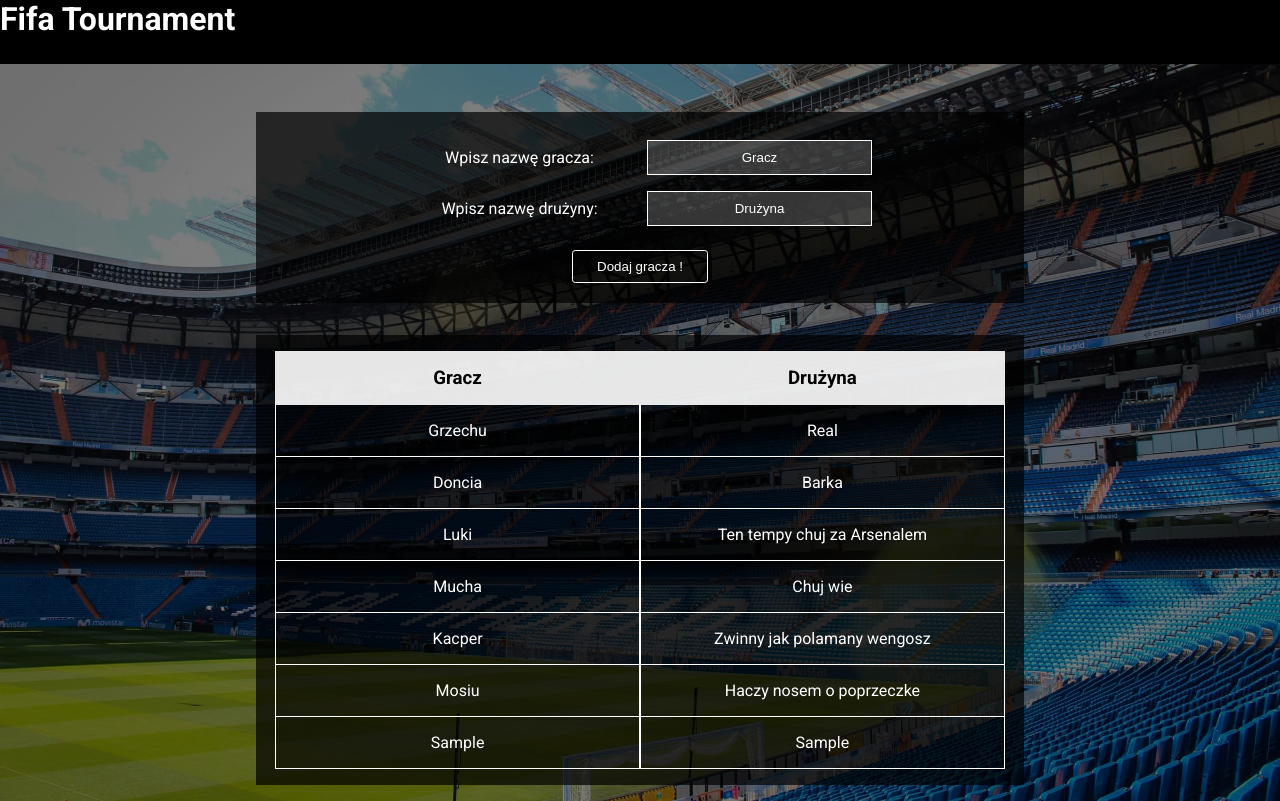
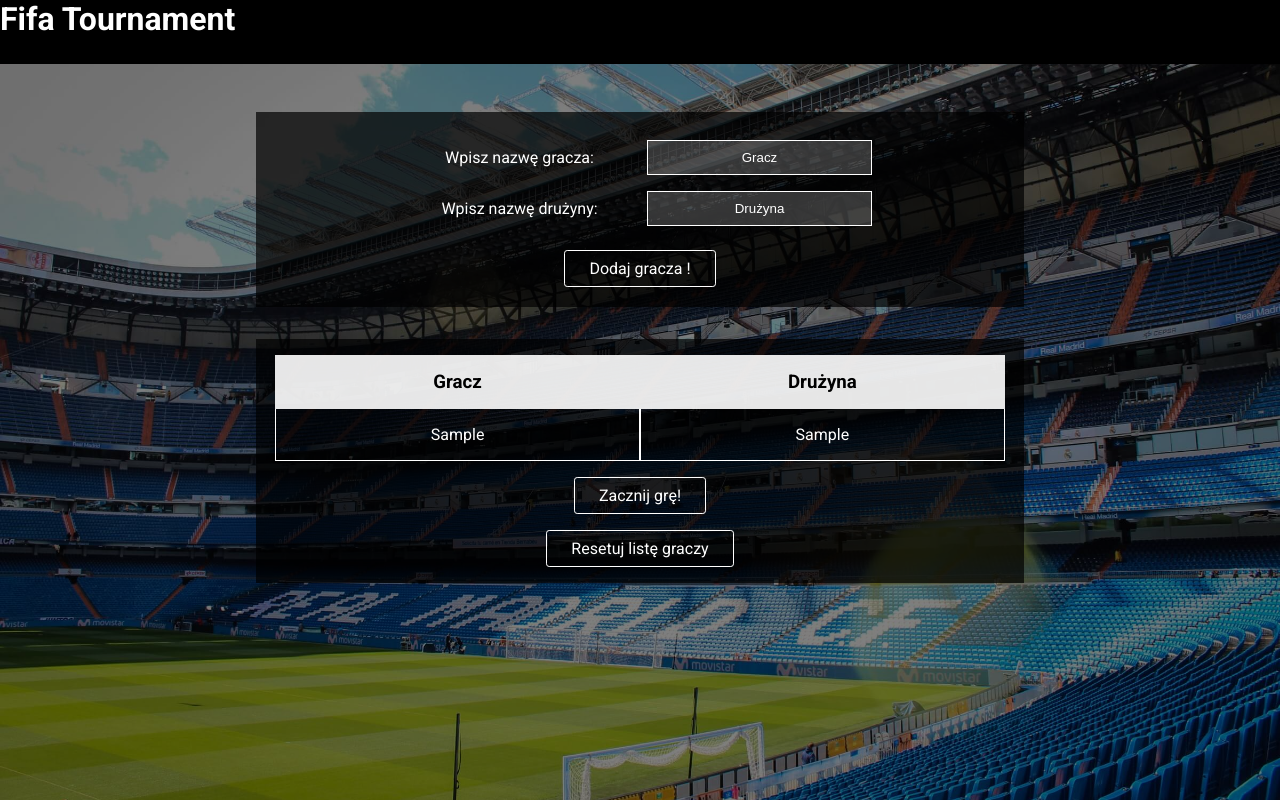
Before and after one commit to grzeniu7/FIFATournament, a Vue app: page / in a window 1280 px wide. Both pictures are taken after typing "Sample", "Sample" into the empty fields and a click on the button "Dodaj gracza !". Built offline with nearby package versions, Linux system fonts and the light colour scheme.

Commit message:
Removing player from players list added

```diff
--- a/src/components/Pages/Players.vue
+++ b/src/components/Pages/Players.vue
@@ -1,9 +1,11 @@
 <template>
   <base-page>
-    <the-form @send-data="getData"></the-form>
+    <the-form @send-data="getData" :competitors="this.competitors"></the-form>
     <players-list
       v-if="this.competitorsExist"
       :competitors="this.competitors"
+      :reset-list="resetPlayersList"
+      @delete-player="deletePlayer"
     ></players-list>
   </base-page>
 </template>
@@ -20,11 +22,20 @@ export default {
     };
   },
   methods: {
-    getData(competitors) {
-      if (competitors.length > 0) {
-        this.competitors = competitors;
-        this.competitorsExist = true;
-      }
+    getData(player) {
+      // console.log(player);
+      this.competitors.push(player);
+      this.competitorsExist = true;
+      // console.log(this.competitors);
+      // console.log(this.competitors);
+    },
+    resetPlayersList() {
+      this.competitors = [];
+      this.competitorsExist = false;
+    },
+    deletePlayer(index) {
+      console.log(index);
+      this.competitors.splice(index, 1);
     },
   },
 };
--- a/src/components/UI/BaseButton.vue
+++ b/src/components/UI/BaseButton.vue
@@ -1,8 +1,10 @@
 <template>
-  <button v-if="!link" class="button" :type="type">
+  <button @click="click" v-if="!link" class="button" :type="type">
     <slot></slot>
   </button>
-  <router-link v-if="link" class="link"></router-link>
+  <router-link v-if="link" class="link" :to="to">
+    <slot></slot>
+  </router-link>
 </template>
 
 <script>
@@ -23,6 +25,10 @@ export default {
       required: false,
       default: "button",
     },
+    click: {
+      type: Function,
+      required: false,
+    },
   },
 };
 </script>
@@ -30,6 +36,8 @@ export default {
 <style lang="scss" scoped>
 .button,
 .link {
+  font-size: 1rem;
+  font-family: "Roboto", sans-serif;
   margin-top: 1rem;
   text-decoration: none;
   padding: 0.5rem 1.5rem;
--- a/src/components/UI/PlayersList.vue
+++ b/src/components/UI/PlayersList.vue
@@ -4,59 +4,117 @@
       <h3 class="players__description">Gracz</h3>
       <h3 class="players__description">Drużyna</h3>
     </div>
-    <div
-      class="players__container"
-      :key="competitor.id"
-      v-for="competitor in competitors"
-    >
-      <p class="players__item">{{ competitor.name }}</p>
-      <p class="players__item">{{ competitor.team }}</p>
+    <ul>
+      <li
+        class="players__list"
+        :key="competitor.id"
+        v-for="(competitor, index) in competitors"
+        @click="deletePlayer(index)"
+      >
+        <div class="players__delete">
+          <p>Usuń gracza</p>
+        </div>
+        <p class="players__item">{{ competitor.name }}</p>
+        <p class="players__item">{{ competitor.team }}</p>
+      </li>
+    </ul>
+    <div class="players__buttons">
+      <div class="players__button">
+        <base-button link to="/timetable">Zacznij grę!</base-button>
+      </div>
+      <div class="players__button">
+        <base-button type="button" :click="resetList"
+          >Resetuj listę graczy</base-button
+        >
+      </div>
     </div>
   </section>
 </template>
 
 <script>
 export default {
-  props: ["competitors"],
+  props: ["competitors", "reset-list"],
+  emits: ["delete-player"],
+  methods: {
+    deletePlayer(index) {
+      // console.log(event.target); ///////////CHUJ NIE DZIAŁĄ
+      this.$emit("delete-player", index);
+    },
+  },
 };
 </script>
 
 <style lang="scss" scoped>
 .players {
+  background-color: rgba(0, 0, 0, 0.7);
+  padding-bottom: 1rem;
   display: flex;
   flex-direction: column;
-  background-color: rgba(0, 0, 0, 0.7);
-  padding-bottom: 1rem;
+  margin-bottom: 1.5rem;
   &__table {
     display: flex;
     width: 95%;
     margin: 1rem auto 0;
   }
-  &__container {
+  &__list {
     display: flex;
+    position: relative;
     width: 95%;
     margin: 0 auto;
-    // justify-content: center;
-    // align-items: center;
+    cursor: pointer;
+    overflow: hidden;
   }
+  &__list:hover &__delete {
+    opacity: 1;
+    z-index: 1;
+    transform: translateY(4.92rem);
+  }
+  // &__list:hover &__item {
+  //   opacity: 0;
+  // }
   &__description {
     flex: 1;
     padding: 1rem;
-    // border: 0.1rem solid white;
     text-align: center;
     background-color: rgba(255, 255, 255, 0.9);
     color: black;
   }
   &__item {
-    // max-width: 100px;
     flex: 1;
     display: flex;
     justify-content: center;
     align-items: center;
-    // text-align: center;
+    text-align: center;
     padding: 1rem;
     border: 0.1rem solid white;
     border-top: none;
+    // transition: all 0.5s ease-in;
+  }
+  &__delete {
+    position: absolute;
+    top: -5rem;
+    left: 0;
+    display: flex;
+    justify-content: center;
+    align-items: center;
+    width: 100%;
+    height: 100%;
+    border: 0.1rem solid white;
+    border-top: none;
+    border-bottom: none;
+    background-color: black;
+    transition: all 0.5s ease-in;
+  }
+  &__buttons {
+    display: flex;
+    flex-direction: column;
+    margin: 0 auto;
+    width: 50%;
+    align-items: center;
+  }
+  &__button {
+    display: flex;
+    text-align: center;
   }
 }
 </style>
--- a/src/components/UI/TheForm.vue
+++ b/src/components/UI/TheForm.vue
@@ -48,6 +48,8 @@
 
 <script>
 export default {
+  props: ["competitors"],
+  emits: ["send-data"],
   data() {
     return {
       playerName: {
@@ -60,14 +62,14 @@ export default {
       },
       formIsValid: true,
       error: false,
-      competitors: [
-        { id: 1, name: "Grzechu", team: "Real" },
-        { id: 2, name: "Doncia", team: "Barka" },
-        { id: 3, name: "Luki", team: "Ten tempy chuj za Arsenalem" },
-        { id: 4, name: "Mucha", team: "Chuj wie" },
-        { id: 5, name: "Kacper", team: "Zwinny jak polamany wengosz" },
-        { id: 5, name: "Mosiu", team: "Haczy nosem o poprzeczke" },
-      ],
+      // competitors: [
+      // { id: 1, name: "Grzechu", team: "Real" },
+      // { id: 2, name: "Doncia", team: "Barka" },
+      // { id: 3, name: "Luki", team: "Ten tempy chuj za Arsenalem" },
+      // { id: 4, name: "Mucha", team: "Chuj wie" },
+      // { id: 5, name: "Kacper", team: "Zwinny jak polamany wengosz" },
+      // { id: 5, name: "Mosiu", team: "Haczy nosem o poprzeczke" },
+      // ],
     };
   },
   methods: {
@@ -93,9 +95,6 @@ export default {
 
     addPlayer() {
       this.validateForm();
-      // console.log(this.playerName.val.length);
-      // console.log(/^[a-z A-Z]+$/.test(this.playerTeam.val));
-
       if (!this.formIsValid) {
         return;
       }
@@ -105,41 +104,29 @@ export default {
         name: this.playerName.val,
         team: this.playerTeam.val,
       };
-      this.competitors.push(player);
-      // localStorage.setItem("competitors", this.competitors);
-      // console.log(this.competitors);
-      // const grajek = localStorage.getItem("competitors");
-      // console.log(grajek);
-      this.$emit("send-data", this.competitors);
+      // this.competitors.push(player);
+      // console.log(player);
+      this.$emit("send-data", player);
+      // this.competitors = [];
       this.playerName.val = "";
       this.playerTeam.val = "";
     },
 
     checkValue() {
-      // console.log("siems");
-      // console.log(/^[a-z A-Z]+$/.test(this.playerName.val));
-      // console.log(!this.playerTeam.val === "");
       if (
         this.playerName.val != "" &&
         this.playerName.val.length >= 3 &&
         /^[a-z A-Z]+$/.test(this.playerName.val)
       ) {
-        // console.log("sprawdzone");
-        // console.log(this.playerName.isValid);
         this.playerName.isValid = true;
-        // console.log(this.playerName.isValid);
       }
       if (
         this.playerTeam.val != "" &&
         this.playerTeam.val.length >= 3 &&
         /^[a-z A-Z]+$/.test(this.playerTeam.val)
       ) {
-        // console.log("sprawdzone");
-        // console.log(this.playerTeam.isValid);
         this.playerTeam.isValid = true;
-        // console.log(this.playerTeam.isValid);
       }
-      // console.log("siems");
     },
   },
 };
@@ -156,7 +143,6 @@ export default {
     flex-direction: column;
     margin: 0 auto;
     max-width: 30rem;
-    // background-color: seagreen;
     @media (min-width: 500px) {
       flex-direction: row;
     }
@@ -173,7 +159,6 @@ export default {
   &__input {
     background-color: rgba(255, 255, 255, 0.2);
     text-align: center;
-    // font-size: ;
     border: 0.1rem solid white;
     caret-color: white;
     color: white;
```
Also changed, not shown: 1 other file (tests, documents, lock files or other folders).
